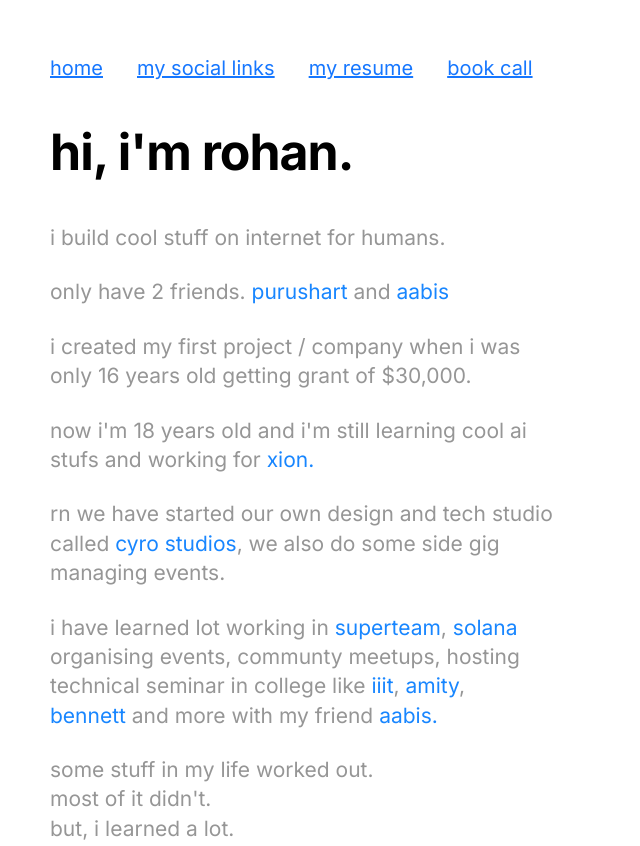
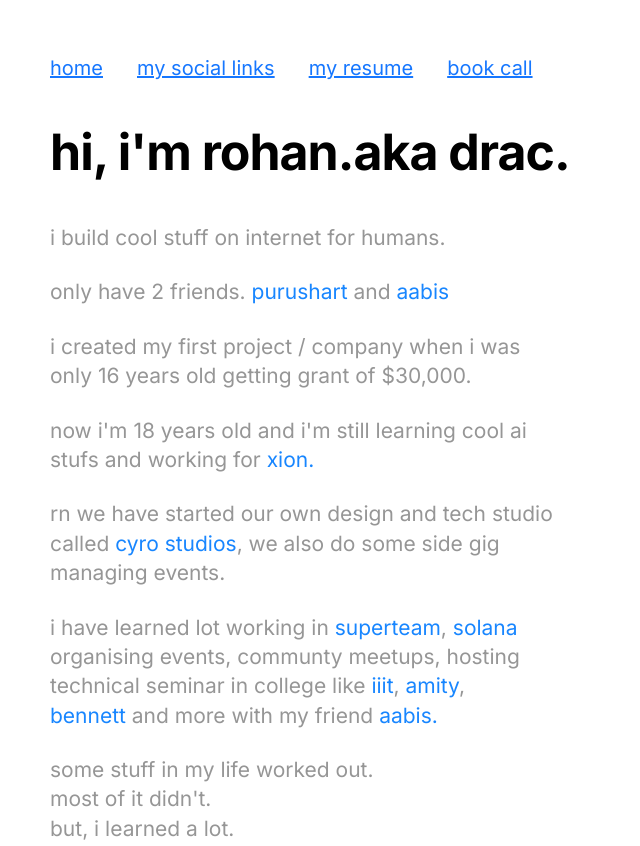
Before and after one commit to 0xdrac/about, a plain HTML site: page index.html in a window 1280 px wide. Shown: the top 846 px of the page, without its empty margins (0-640 px from the left). Drawn offline with Linux system fonts and the light colour scheme.

Commit message:
adde some text

```diff
--- a/index.html
+++ b/index.html
@@ -21,7 +21,7 @@
 
     <section class="hero">
         <div class="content">
-            <h1 class="heading">hi, i'm rohan.</h1>
+            <h1 class="heading">hi, i'm rohan.aka drac.</h1>
 
         </div>
     </section>
```
